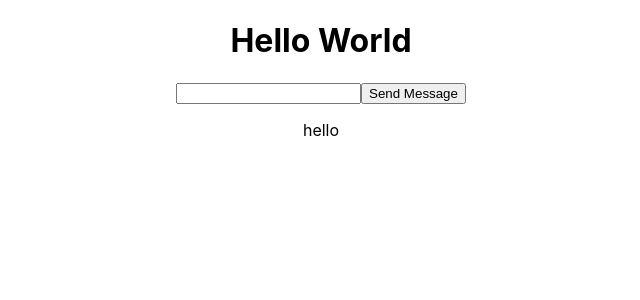
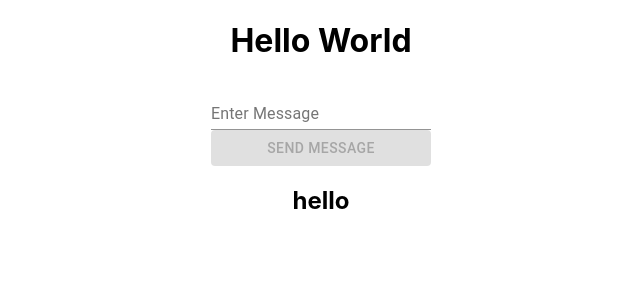
Before and after one commit to aybuddy/100ReactWebsites_8, a React (Create React App) app: page / in a window 1280 px wide. Shown: the top 300 px of the page, without its empty margins (319-959 px from the left). Built offline with nearby package versions, Linux system fonts and the light colour scheme.

Commit message:
Install material-ui. Create Message component and pass into App

```diff
--- a/package.json
+++ b/package.json
@@ -3,6 +3,7 @@
   "version": "0.1.0",
   "private": true,
   "dependencies": {
+    "@material-ui/core": "^4.11.3",
     "@testing-library/jest-dom": "^5.11.4",
     "@testing-library/react": "^11.1.0",
     "@testing-library/user-event": "^12.1.10",
--- a/src/App.js
+++ b/src/App.js
@@ -1,5 +1,7 @@
 import React, { useState } from 'react';
+import { Button, FormControl, Input, InputLabel } from '@material-ui/core';
 import './App.css';
+import Message from './Message';
 
 function App() {
   const [input, setInput] = useState('');
@@ -19,16 +21,25 @@
     <div className='App'>
       <h1>Hello World</h1>
       <form action=''>
-        <input
-          value={input}
-          onChange={(event) => setInput(event.target.value)}
-        />
-        <button type='submit' onClick={sendMessage}>
-          Send Message
-        </button>
+        <FormControl>
+          <InputLabel>Enter Message</InputLabel>
+          <Input
+            value={input}
+            onChange={(event) => setInput(event.target.value)}
+          />
+          <Button
+            disabled={!input}
+            variant='contained'
+            color='primary'
+            type='submit'
+            onClick={sendMessage}
+          >
+            Send Message
+          </Button>
+        </FormControl>
       </form>
       {messages.map((message) => (
-        <p>{message}</p>
+        <Message text={message} />
       ))}
     </div>
   );
--- /dev/null
+++ b/src/Message.js
@@ -0,0 +1,11 @@
+import React from 'react';
+
+function Message(props) {
+  return (
+    <div>
+      <h2>{props.text}</h2>
+    </div>
+  );
+}
+
+export default Message;
```
Also changed, not shown: 2 other files (tests, documents, lock files or other folders).
